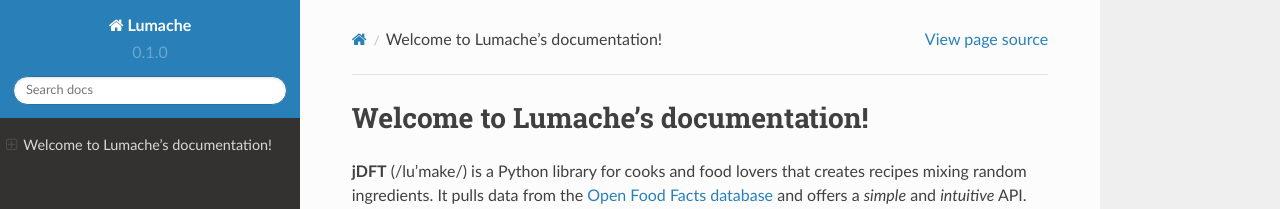
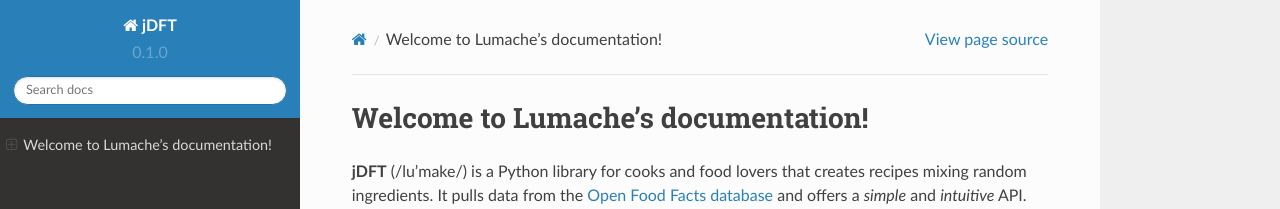
Before and after one commit to AgungDanuWijaya/jDFT, a Sphinx documentation site: the page built from docs/source/index.rst, in a window 1280 px wide. Shown: the top 209 px of the page. Built offline with Sphinx 7.4.7 and the Read the Docs theme 2.0.0, drawn with Linux system fonts in a browser that asks for light colours; pages that are not in the unit, such as notebooks, are missing from menus.

Commit message:
Update conf.py

```diff
--- a/docs/source/conf.py
+++ b/docs/source/conf.py
@@ -2,9 +2,9 @@
 
 # -- Project information
 
-project = 'Lumache'
+project = 'jDFT'
 copyright = '2021, Graziella'
-author = 'Graziella'
+author = 'Agung Danu Wijaya'
 
 release = '0.1'
 version = '0.1.0'
```
